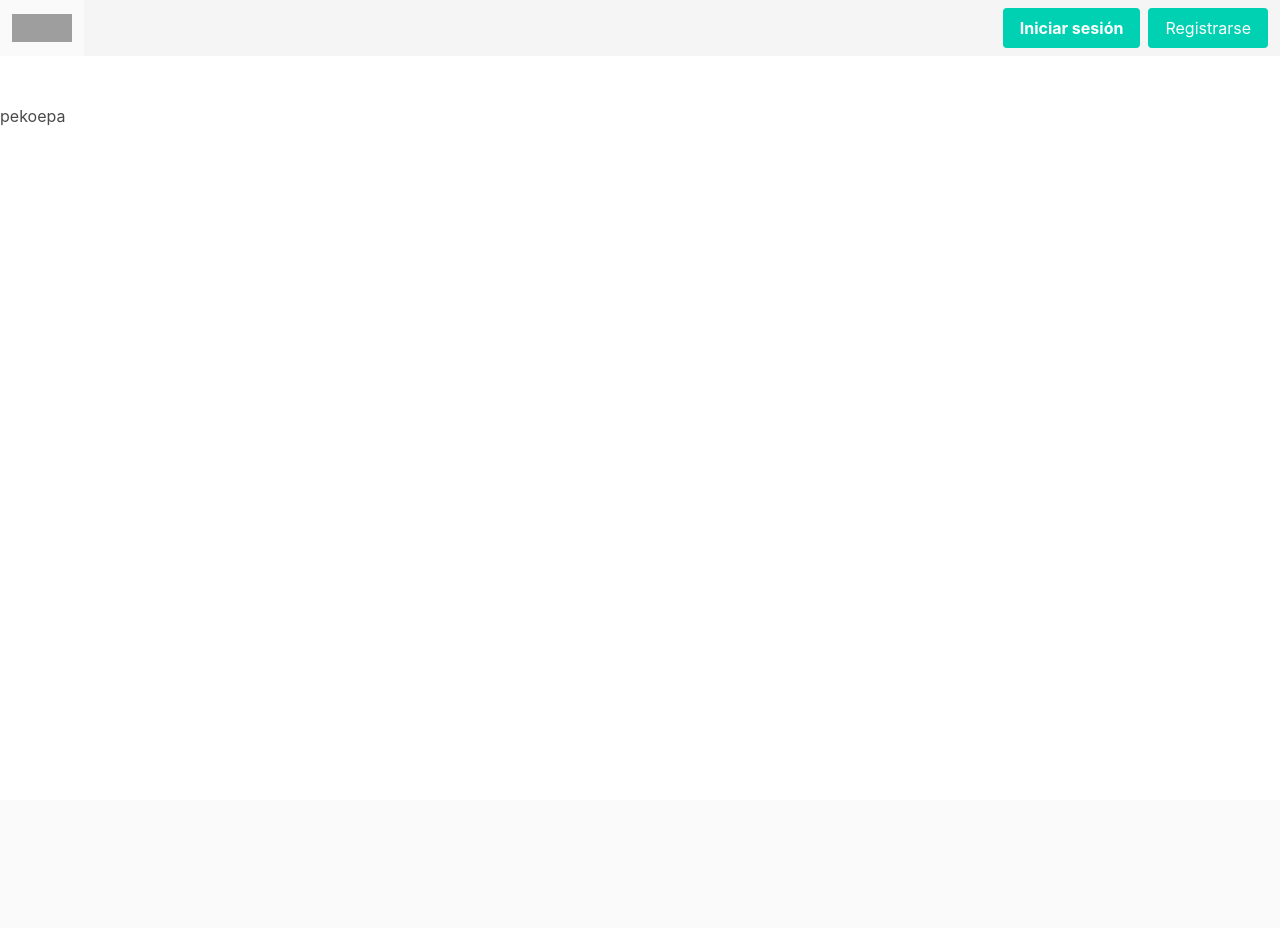
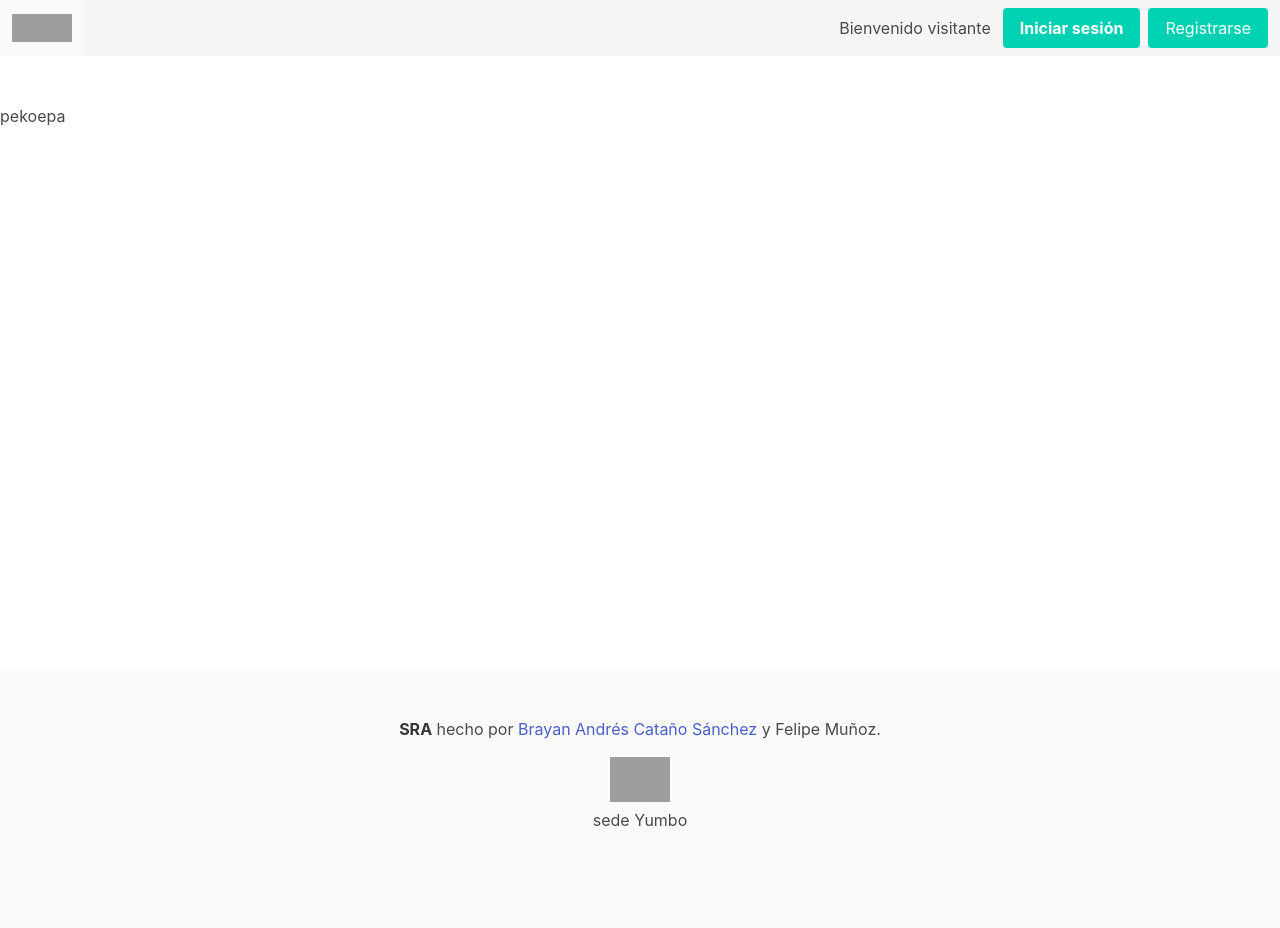
Before and after one commit to Erio56/SistemaRegistroAsistencia, a Django app: template User/templates/home.html in a window 1280 px wide. Before the commit the page ends 800 px from the top, so only its background shows below. Run offline with Django 3.2, Linux system fonts and the light colour scheme; the template is opened without the code that fills it, so the values that code supplies are empty; grey boxes are pictures that could not be loaded.

Commit message:
Improvements to UI

```diff
--- a/Assist/templates/base.html
+++ b/Assist/templates/base.html
@@ -11,17 +11,18 @@
   <meta name="viewport" content="width=device-width, initial-scale=1" />
   <link rel="stylesheet" href="" />
   <link rel="stylesheet" href="https://cdn.jsdelivr.net/npm/bulma@0.9.4/css/bulma.min.css">
+  <link rel="stylesheet" href="{% static 'style.css' %}">
 </head>
 
 <body>
   <nav class="navbar is-light mb-6" role="navigation" aria-label="main navigation">
 
     <div id="navbarBasicExample" class="navbar-menu">
-        <a class="navbar-item" href="/"><img src="{% static 'Univalle.svg'%} " width="60" height="50"></a>
+      <a class="navbar-item" href="/"><img src="{% static 'Univalle.svg'%} " width="60" height="50"></a>
 
-    {% if user.is_authenticated %}
+      {% if user.is_authenticated %}
 
-        <div class="navbar-start">
+      <div class="navbar-start">
         <div class="navbar-item has-dropdown is-hoverable">
           <a class="navbar-link">Asistencia</a>
           <div class="navbar-dropdown">
@@ -44,6 +45,7 @@
 
     <div class="navbar-end">
       <div class="navbar-item">
+        <div class="navbar-item is-small">Bienvenido visitante</div>
         <div class="buttons">
           <a class="button is-primary" href="/signin">
             <strong>Iniciar sesión</strong></a>
@@ -59,7 +61,23 @@
 
   {% block content %}
   {% endblock %}
-  <script src="" async defer></script>
+
+  <div class="main">
+    <div class="section"></div>
+    <footer class="footer has-">
+      <div class="content has-text-centered">
+        <p>
+          <strong>SRA</strong> hecho por <a href="https://github.com/Erio56">Brayan Andrés Cataño Sánchez</a> y Felipe
+          Muñoz.
+        </p>
+        <img src="{% static 'Univalle.svg'%} " width="60" height="50">
+        <p>sede Yumbo</p>
+      </div>
+    </footer>
+  </div>
+
 </body>
 
+<script src="" async defer></script>
+
 </html>
--- /dev/null
+++ b/static/style.css
@@ -0,0 +1,9 @@
+.main {
+    display: flex;
+    min-height: 100vh;
+    flex-direction: column;
+  }
+
+.section {
+flex: 1;
+}
```
Also changed, not shown: Assist/templates/createAsistencia.html (+45 -3 lines), Assist/templates/listAsistencia.html (+10 -7 lines), Assist/views.py (+19 -10 lines), User/views.py (+7 -3 lines).
